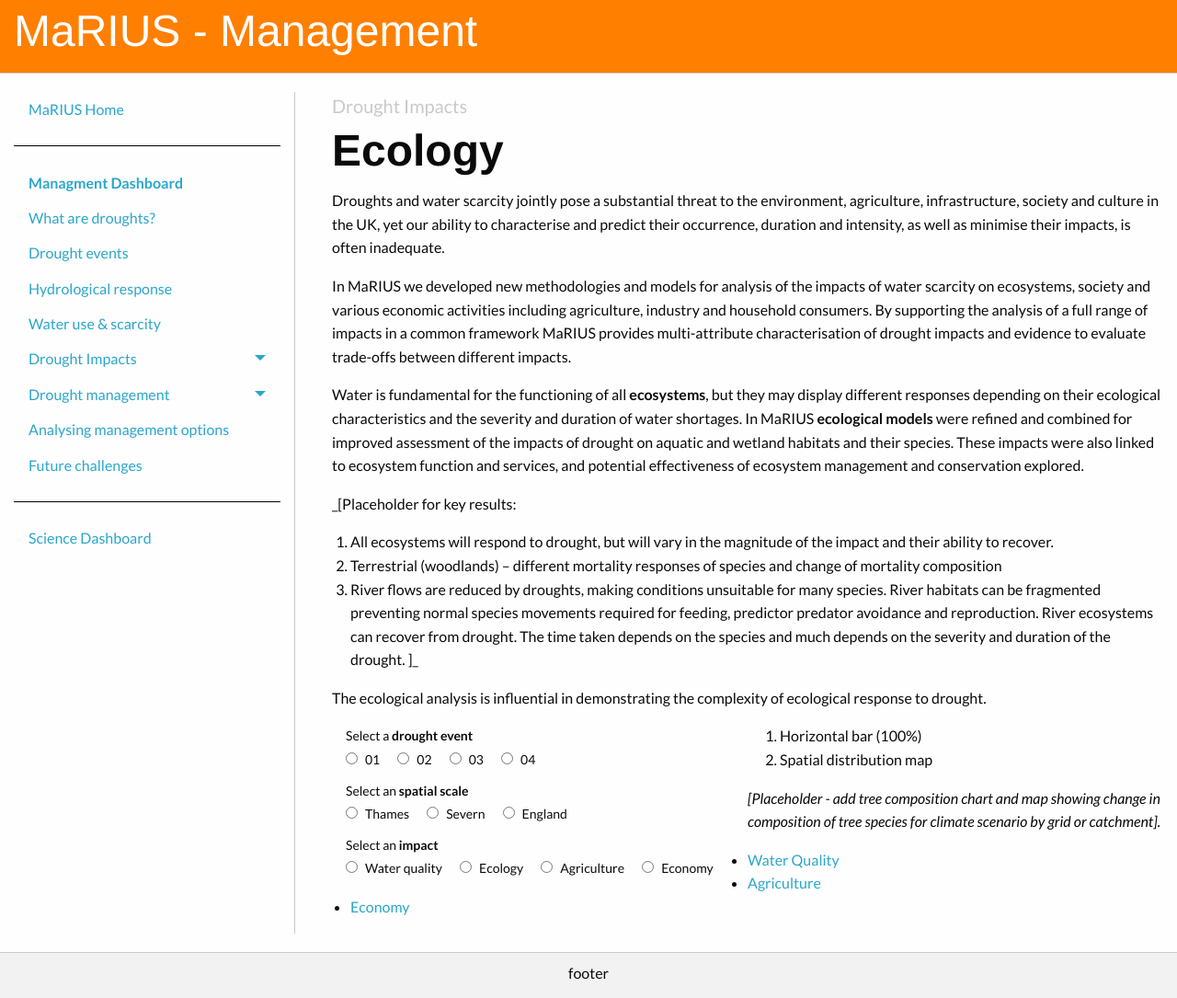
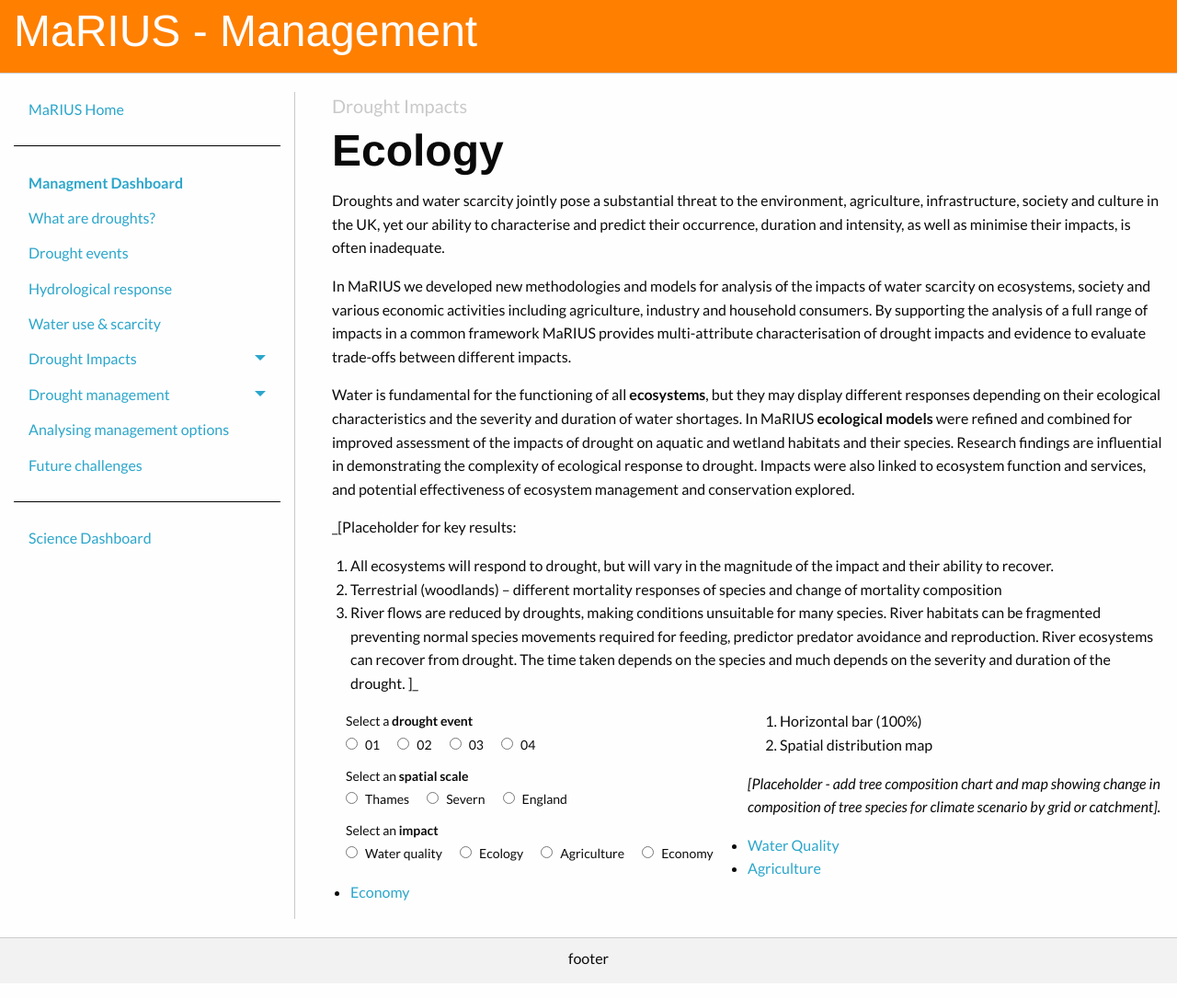
Before and after one commit to VictoriaJJ/mariusdroughtproject.org, a Jekyll site: the page built from _pages/dashboard/management/drought_impacts/ecology.md, in a window 1280 px wide. Shown: the whole page at 92% size. Built offline with Jekyll 4.4.1, drawn with Linux system fonts in a browser that asks for light colours.

Commit message:
Updated page text. Added placeholders for dynamic graphs/images to be added.

```diff
--- a/_pages/dashboard/management/drought_impacts/ecology.md
+++ b/_pages/dashboard/management/drought_impacts/ecology.md
@@ -11,7 +11,7 @@ Droughts and water scarcity jointly pose a substantial threat to the environment
 In MaRIUS we developed new methodologies and models for analysis of the impacts of water scarcity on ecosystems, society and various economic activities including agriculture, industry and household consumers. By supporting the analysis of a full range of impacts in a common framework MaRIUS provides multi-attribute characterisation of drought impacts and evidence to evaluate trade-offs between different impacts.
 
 
-Water is fundamental for the functioning of all **ecosystems**, but they may display different responses depending on their ecological characteristics and the severity and duration of water shortages. In MaRIUS **ecological models** were refined and combined for improved assessment of the impacts of drought on aquatic and wetland habitats and their species. These impacts were also linked to ecosystem function and services, and potential effectiveness of ecosystem management and conservation explored.
+Water is fundamental for the functioning of all **ecosystems**, but they may display different responses depending on their ecological characteristics and the severity and duration of water shortages. In MaRIUS **ecological models** were refined and combined for improved assessment of the impacts of drought on aquatic and wetland habitats and their species. Research findings are influential in demonstrating the complexity of ecological response to drought. Impacts were also linked to ecosystem function and services, and potential effectiveness of ecosystem management and conservation explored.
 
 _[Placeholder for key results:
 1. All ecosystems will respond to drought, but will vary in the magnitude of the impact and their ability to recover.
@@ -19,7 +19,7 @@ _[Placeholder for key results:
 3. River flows are reduced by droughts, making conditions unsuitable for many species. River habitats can be fragmented preventing normal species movements required for feeding, predictor predator avoidance and reproduction. River ecosystems can recover from drought. The time taken depends on the species and much depends on the severity and duration of the drought.
 ]_
 
-The ecological analysis is influential in demonstrating the complexity of ecological response to drought.
+
 
 <div class="large-6 medium-3 columns">
 	<label>Select a <b>drought event</b></label>
```
